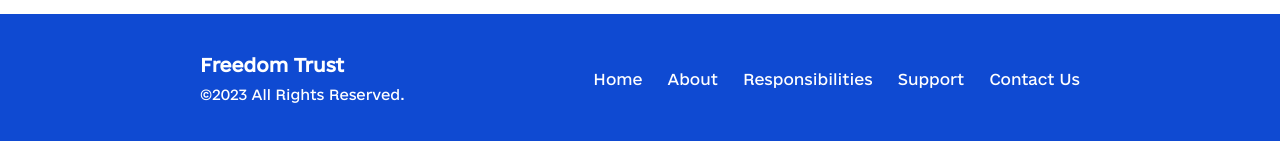
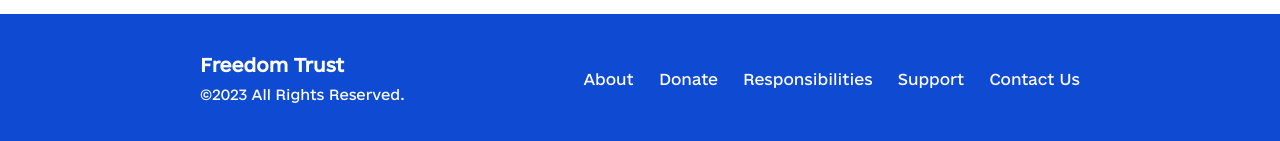
Before and after one commit to yanzhabko/freedom-trust, a Next.js app: page / in a window 1280 px wide. Shown: the part 656-797 px from the top of the page. Built offline with nearby package versions, Linux system fonts and the light colour scheme.

Commit message:
fix footer navigation

```diff
--- a/components/FooterComponent.tsx
+++ b/components/FooterComponent.tsx
@@ -4,8 +4,8 @@ import Link from "next/link";
 
 const FooterComponent = () => {
   const navigationLink = [
-    { title: "Home", link: "/" },
     { title: "About", link: "/about" },
+    { title: "Donate", link: "/donate"},
     { title: "Responsibilities", link: "/responsibilities" },
     { title: "Support", link: "/support" },
     { title: "Contact Us", link: "/contact" },
```
